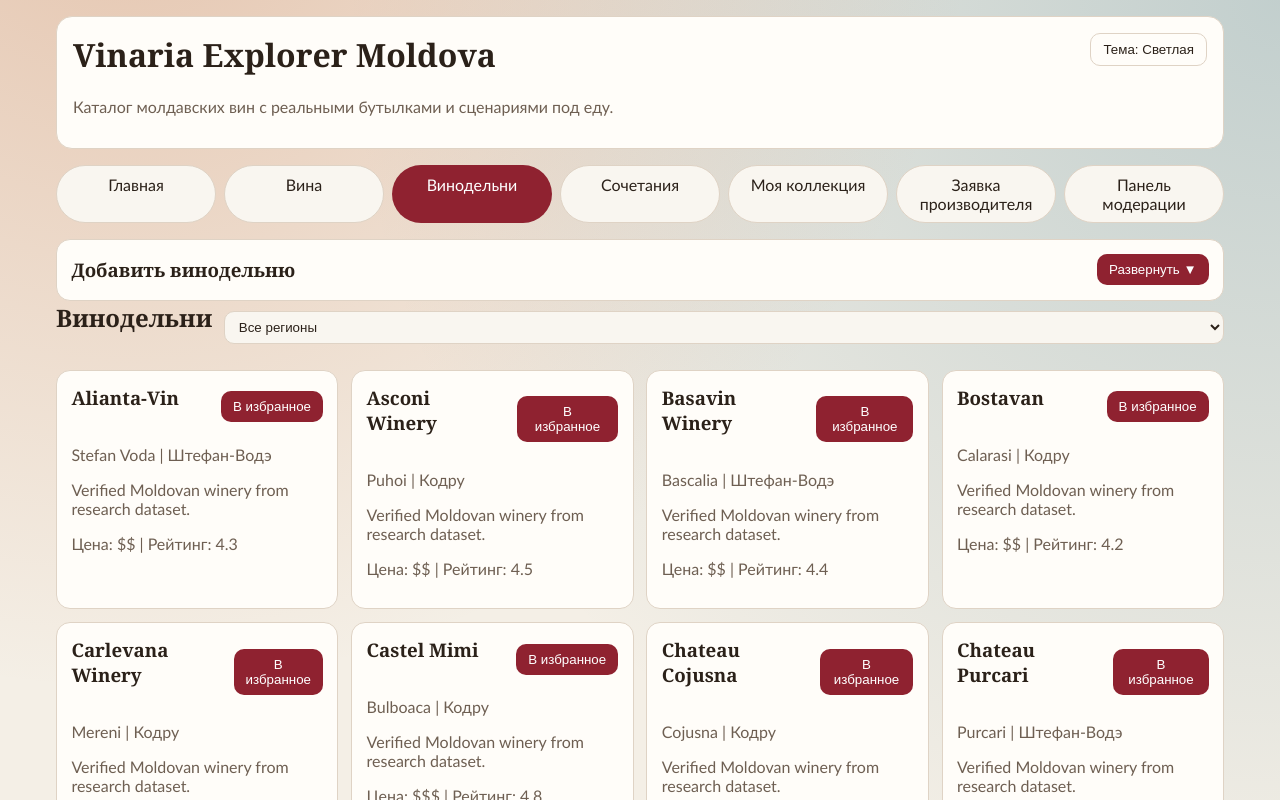
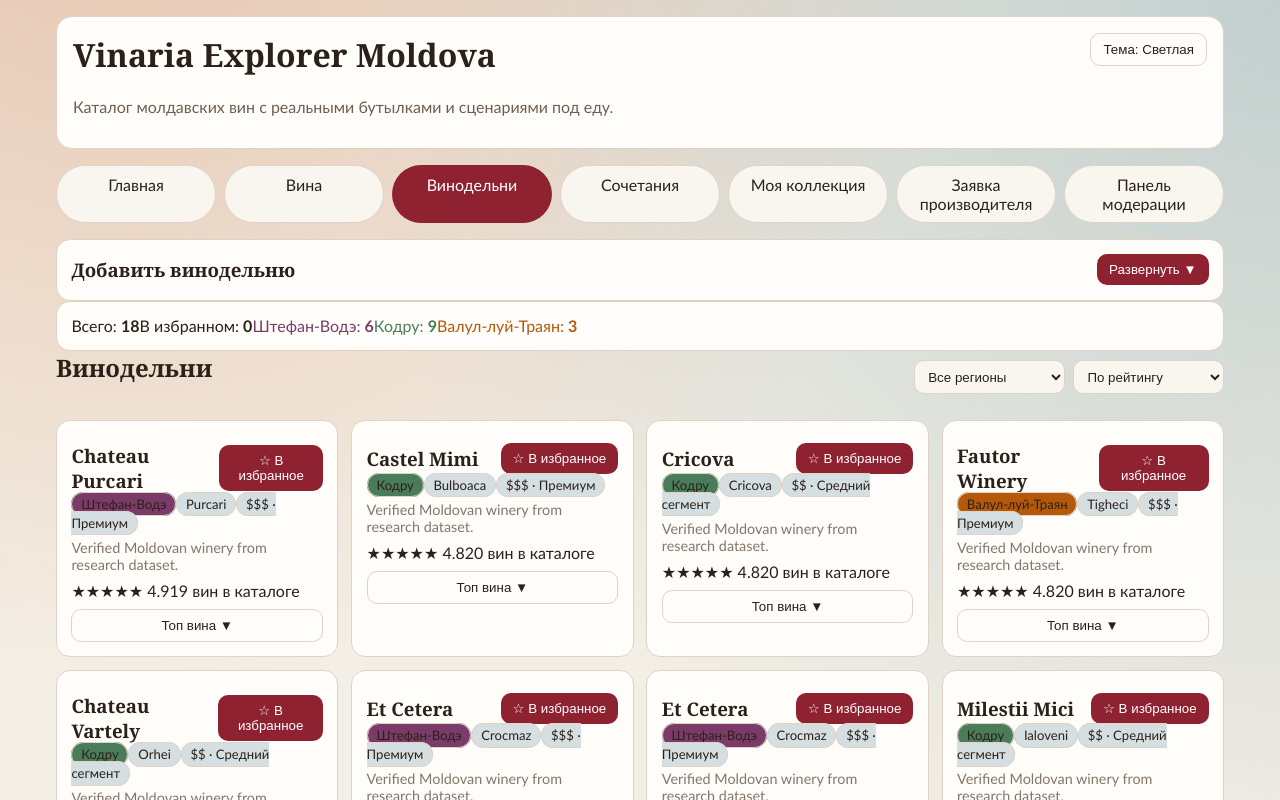
Before and after one commit to Nickseen/WineExplorerMd, a React (Vite) app: page /wineries in a window 1280 px wide. Shown: the top 800 px of the page. Built offline with nearby package versions, Linux system fonts and the light colour scheme.

Commit message:
feat: enrich wineries page — region bars, star rating, top wines, sort controls

```diff
--- a/src/App.tsx
+++ b/src/App.tsx
@@ -53,6 +53,7 @@
           element={
             <WineriesPage
               wineries={data.wineries}
+              wines={data.wines}
               onToggleLike={toggleWineryLike}
               onAdd={addWinery}
               onRemove={removeWinery}
--- a/src/pages/WineriesPage.tsx
+++ b/src/pages/WineriesPage.tsx
@@ -1,8 +1,9 @@
 import { FormEvent, useMemo, useState } from "react";
-import { Winery } from "../lib/types";
+import { Wine, Winery } from "../lib/types";
 
 type Props = {
   wineries: Winery[];
+  wines: Wine[];
   onToggleLike: (id: string) => void;
   onAdd: (input: {
     name: string;
@@ -22,9 +23,24 @@
   Other: "Другое"
 };
 
-export default function WineriesPage({ wineries, onToggleLike, onAdd, onRemove }: Props) {
+const regionColor: Record<Winery["region"], string> = {
+  Codru: "#4a7c59",
+  "Stefan Voda": "#7a3b69",
+  "Valul lui Traian": "#b5580a",
+  Other: "#4a5568"
+};
+
+const priceLevelLabel: Record<Winery["priceLevel"], string> = {
+  "$": "Бюджетные",
+  "$$": "Средний сегмент",
+  "$$$": "Премиум"
+};
+
+export default function WineriesPage({ wineries, wines, onToggleLike, onAdd, onRemove }: Props) {
   const [region, setRegion] = useState<"all" | Winery["region"]>("all");
+  const [sortBy, setSortBy] = useState<"name" | "rating" | "wines" | "liked">("rating");
   const [formOpen, setFormOpen] = useState(false);
+  const [expandedId, setExpandedId] = useState<string | null>(null);
   const [form, setForm] = useState({
     name: "",
     region: "Codru" as Winery["region"],
@@ -48,10 +64,43 @@
     setForm({ ...form, name: "", city: "", description: "" });
   }
 
-  const list = useMemo(
-    () => wineries.filter((item) => (region === "all" ? true : item.region === region)),
-    [region, wineries]
-  );
+  const wineCountMap = useMemo(() => {
+    const map: Record<string, number> = {};
+    wines.forEach((w) => { if (w.wineryId) map[w.wineryId] = (map[w.wineryId] ?? 0) + 1; });
+    return map;
+  }, [wines]);
+
+  const topWinesMap = useMemo(() => {
+    const map: Record<string, Wine[]> = {};
+    wines.forEach((w) => {
+      if (!w.wineryId) return;
+      if (!map[w.wineryId]) map[w.wineryId] = [];
+      map[w.wineryId].push(w);
+    });
+    Object.keys(map).forEach((id) => {
+      map[id] = map[id].sort((a, b) => b.price - a.price).slice(0, 3);
+    });
+    return map;
+  }, [wines]);
+
+  const stats = useMemo(() => {
+    const byRegion: Record<string, number> = {};
+    wineries.forEach((w) => { byRegion[w.region] = (byRegion[w.region] ?? 0) + 1; });
+    return {
+      total: wineries.length,
+      liked: wineries.filter((w) => w.liked).length,
+      byRegion
+    };
+  }, [wineries]);
+
+  const list = useMemo(() => {
+    const filtered = wineries.filter((item) => region === "all" ? true : item.region === region);
+    if (sortBy === "name") return [...filtered].sort((a, b) => a.name.localeCompare(b.name));
+    if (sortBy === "rating") return [...filtered].sort((a, b) => b.rating - a.rating);
+    if (sortBy === "wines") return [...filtered].sort((a, b) => (wineCountMap[b.id] ?? 0) - (wineCountMap[a.id] ?? 0));
+    if (sortBy === "liked") return [...filtered].filter((w) => w.liked);
+    return filtered;
+  }, [region, sortBy, wineries, wineCountMap]);
 
   return (
     <section>
@@ -114,8 +163,19 @@
         )}
       </div>
 
+      <div className="card winery-stats-row">
+        <span>Всего: <strong>{stats.total}</strong></span>
+        <span>В избранном: <strong>{stats.liked}</strong></span>
+        {Object.entries(stats.byRegion).map(([r, count]) => (
+          <span key={r} style={{ color: regionColor[r as Winery["region"]] }}>
+            {regionLabel[r as Winery["region"]]}: <strong>{count}</strong>
+          </span>
+        ))}
+      </div>
+
       <div className="row-between">
         <h2>Винодельни</h2>
+        <div style={{ display: "flex", gap: "0.5rem" }}>
           <select value={region} onChange={(e) => setRegion(e.target.value as "all" | Winery["region"])}>
             <option value="all">Все регионы</option>
             <option value="Codru">Кодру</option>
@@ -123,16 +183,28 @@
             <option value="Valul lui Traian">Валул-луй-Траян</option>
             <option value="Other">Другое</option>
           </select>
+          <select value={sortBy} onChange={(e) => setSortBy(e.target.value as typeof sortBy)}>
+            <option value="rating">По рейтингу</option>
+            <option value="name">По названию</option>
+            <option value="wines">По кол-ву вин</option>
+            <option value="liked">Только избранные</option>
+          </select>
+        </div>
       </div>
 
       <div className="card-grid">
-        {list.map((winery) => (
-          <article key={winery.id} className="card">
-            <div className="row-between">
-              <h3>{winery.name}</h3>
+        {list.map((winery) => {
+          const count = wineCountMap[winery.id] ?? 0;
+          const top = topWinesMap[winery.id] ?? [];
+          const isExpanded = expandedId === winery.id;
+          return (
+          <article key={winery.id} className="card winery-card">
+            <div className="winery-region-bar" style={{ background: regionColor[winery.region] }} />
+            <div className="row-between" style={{ marginTop: "0.5rem" }}>
+              <h3 style={{ margin: 0 }}>{winery.name}</h3>
               <div className="row-actions">
                 <button className="btn" onClick={() => onToggleLike(winery.id)}>
-                  {winery.liked ? "В избранном" : "В избранное"}
+                  {winery.liked ? "★ Избранное" : "☆ В избранное"}
                 </button>
                 {!winery.id.startsWith("w-") ? (
                   <button className="btn btn-danger" onClick={() => onRemove(winery.id)}>
@@ -141,15 +213,41 @@
                 ) : null}
               </div>
             </div>
-            <p>
-              {winery.city} | {regionLabel[winery.region]}
-            </p>
-            <p>{winery.description}</p>
-            <p>
-              Цена: {winery.priceLevel} | Рейтинг: {winery.rating.toFixed(1)}
-            </p>
+
+            <div className="winery-meta">
+              <span className="badge" style={{ background: regionColor[winery.region] }}>{regionLabel[winery.region]}</span>
+              <span className="badge badge-outline">{winery.city}</span>
+              <span className="badge badge-outline">{winery.priceLevel} · {priceLevelLabel[winery.priceLevel]}</span>
+            </div>
+
+            <p style={{ margin: "0.5rem 0", fontSize: "0.9rem", opacity: 0.85 }}>{winery.description}</p>
+
+            <div className="winery-footer">
+              <span>{"★".repeat(Math.round(winery.rating))}{"☆".repeat(5 - Math.round(winery.rating))} {winery.rating.toFixed(1)}</span>
+              <span>{count > 0 ? `${count} вин в каталоге` : "Нет вин"}</span>
+            </div>
+
+            {count > 0 && (
+              <button
+                className="btn btn-outline"
+                style={{ marginTop: "0.5rem", width: "100%" }}
+                onClick={() => setExpandedId(isExpanded ? null : winery.id)}
+              >
+                {isExpanded ? "Скрыть вина ▲" : `Топ вина ▼`}
+              </button>
+            )}
+            {isExpanded && (
+              <ul className="clean-list winery-top-wines">
+                {top.map((w) => (
+                  <li key={w.id} className="list-row">
+                    <span>{w.name} <small>({w.year})</small></span>
+                    <span className="badge badge-outline">{w.price} MDL</span>
+                  </li>
+                ))}
+              </ul>
+            )}
           </article>
-        ))}
+        )})}
       </div>
     </section>
   );
```
Lines whose indentation alone changed are shown as unchanged.
